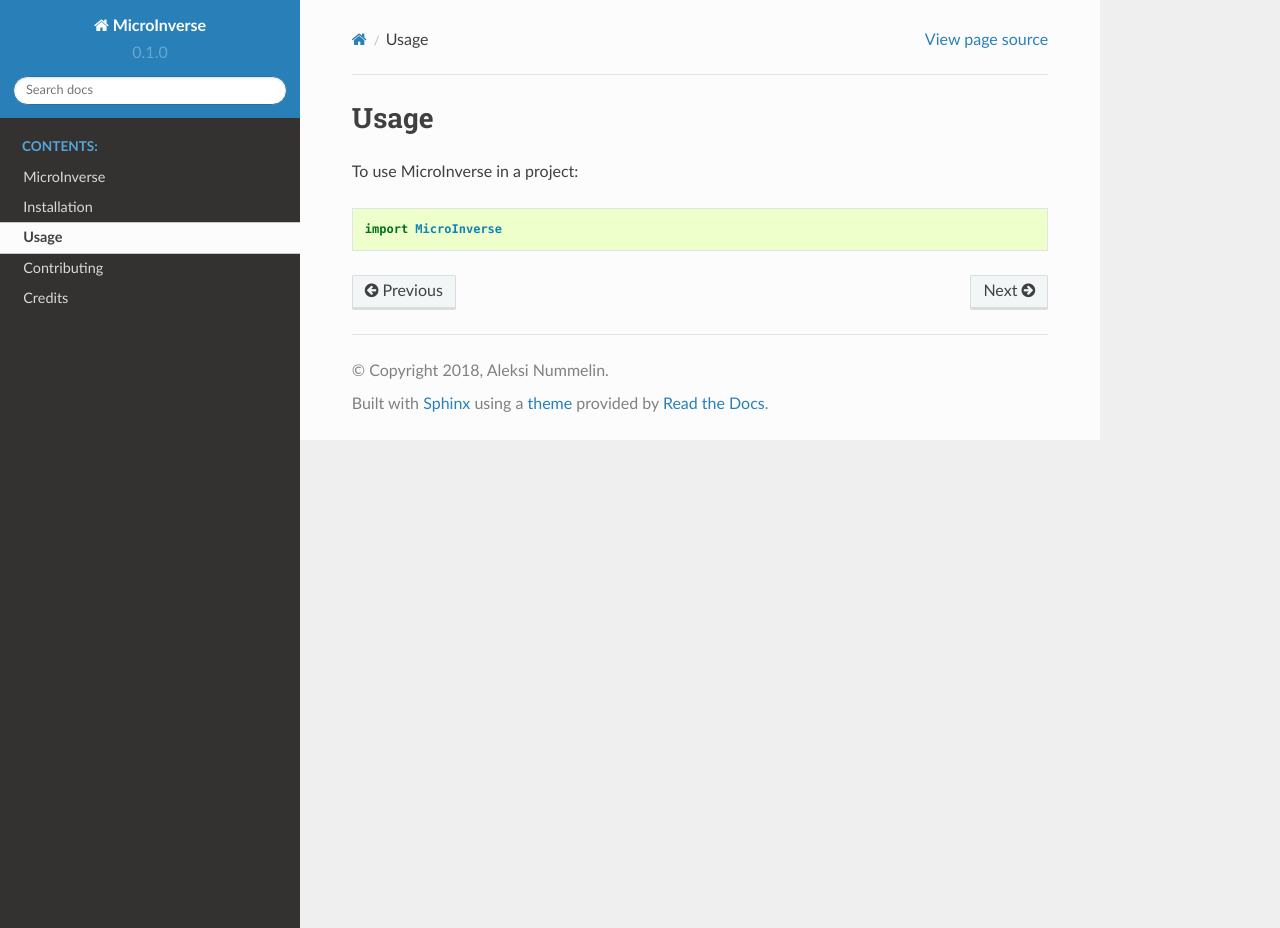
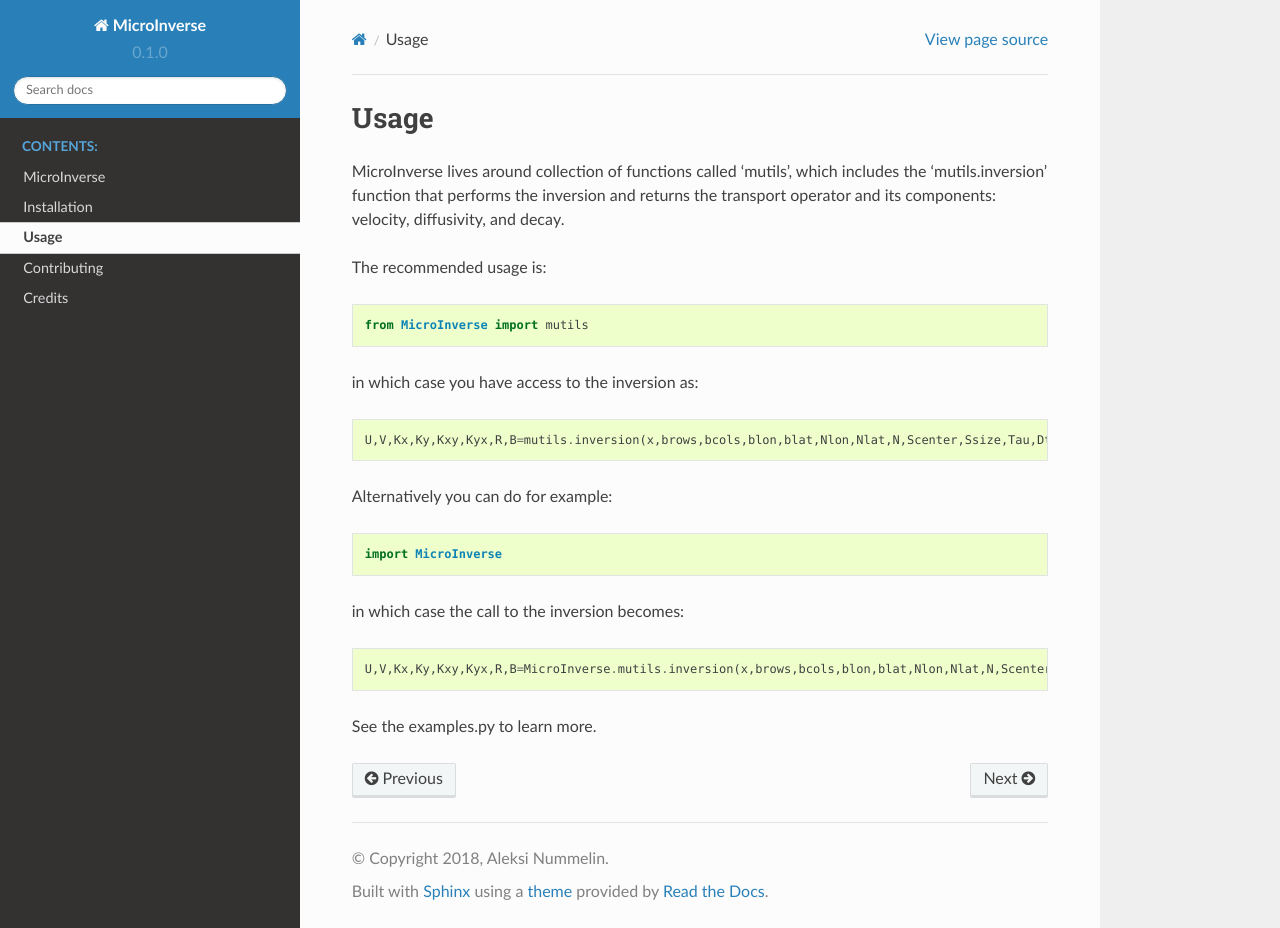
Before and after one commit to hainegroup/MicroInverse, a Sphinx documentation site: the page built from docs/usage.rst, in a window 1280 px wide and 928 px high. Built offline with Sphinx 7.4.7 and the Read the Docs theme 2.0.0, drawn with Linux system fonts in a browser that asks for light colours; pages that are not in the unit, such as notebooks, are missing from menus.

Commit message:
Added import example

```diff
--- a/docs/usage.rst
+++ b/docs/usage.rst
@@ -2,6 +2,25 @@
 Usage
 =====
 
-To use MicroInverse in a project::
+MicroInverse lives around collection of functions called 'mutils',
+which includes the 'mutils.inversion' function that performs the
+inversion and returns the transport operator and its components:
+velocity, diffusivity, and decay.
+
+The recommended usage is::
+
+    from MicroInverse import mutils
+
+in which case you have access to the inversion as::
+
+   U,V,Kx,Ky,Kxy,Kyx,R,B=mutils.inversion(x,brows,bcols,blon,blat,Nlon,Nlat,N,Scenter,Ssize,Tau,Dt_secs)
+
+Alternatively you can do for example::
 
     import MicroInverse
+
+in which case the call to the inversion becomes::
+
+    U,V,Kx,Ky,Kxy,Kyx,R,B=MicroInverse.mutils.inversion(x,brows,bcols,blon,blat,Nlon,Nlat,N,Scenter,Ssize,Tau,Dt_secs)
+
+See the examples.py to learn more.
```
